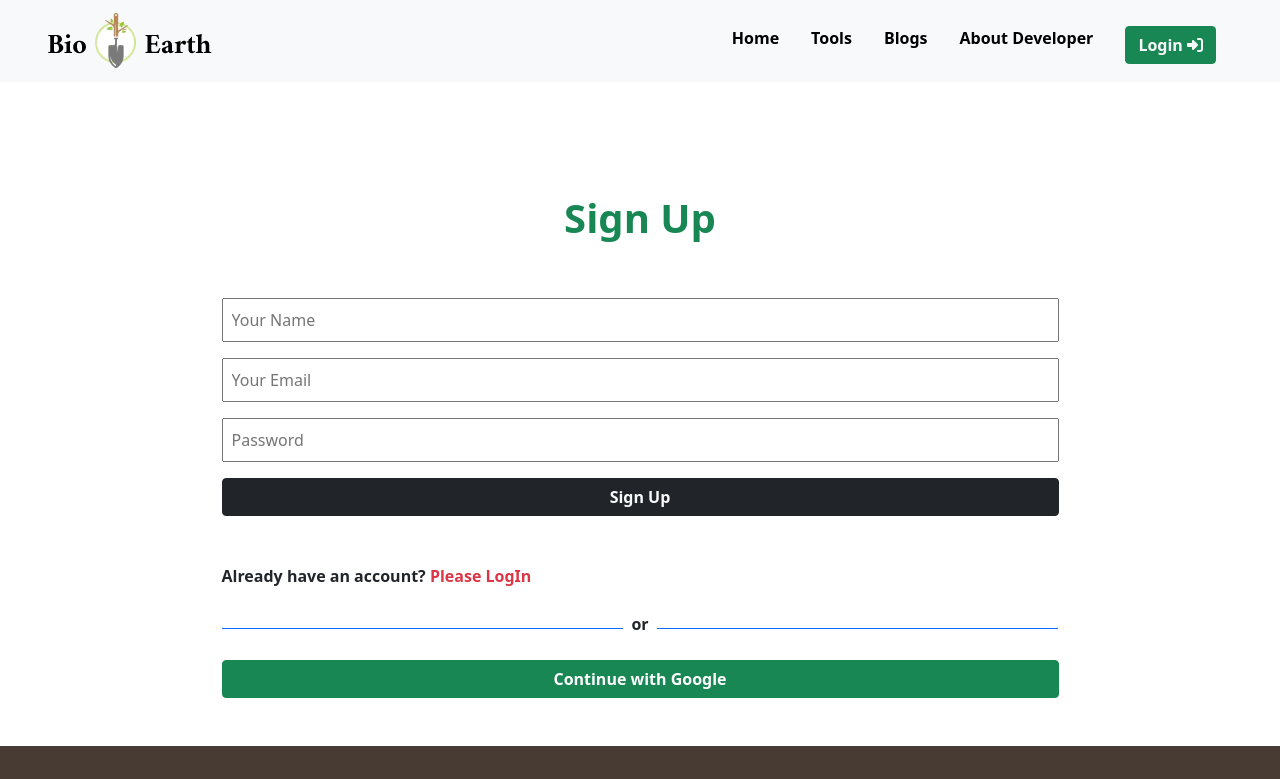
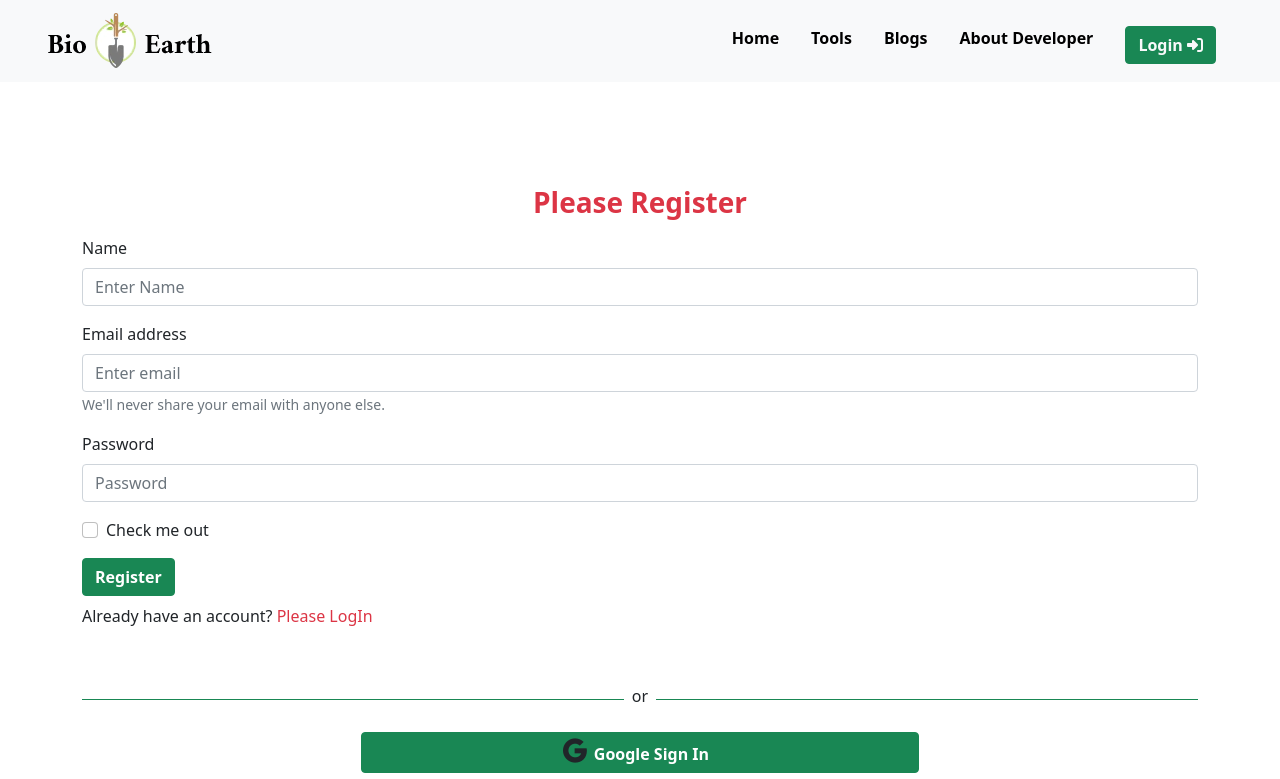
Before and after one commit to khadiza21/-manufacturer-website-client-as-12, a React (Create React App) app: page /register in a window 1280 px wide. Shown: the top 779 px of the page. Built offline with nearby package versions, Linux system fonts and the light colour scheme; no server answers.

Commit message:
jwt auth done

```diff
--- a/src/components/Hooks/useToken.js
+++ b/src/components/Hooks/useToken.js
@@ -1,31 +1,47 @@
-import { useEffect, useState } from 'react';
+import axios from "axios";
+import { useEffect, useState } from "react";
 
-const useToken = user => {
-    console.log(user);
-    const [token, setToken] = useState('');
-    useEffect( () =>{
+const useToken = (user) => {
+  // useEffect( () =>{
+  //     if(email){
+  //         fetch(`http://localhost:5000/user/${email}`, {
+  //             method:'PUT',
+  //             headers: {
+  //                 'content-type': 'application/json'
+  //             },
+  //             body:JSON.stringify(currentUser)
+  //         })
+  //         .then(res=>res.json())
+  //         .then(data => {
+  //             console.log('data inside useToken', data);
+  //             const accessToken = data.token;
+  //             localStorage.setItem('accessToken', accessToken);
+  //             setToken(accessToken);
+  //         })
+  //     }
 
-        const email = user?.user?.email;
-        const currentUser = {email: email};
-        if(email){
-            fetch(`http://localhost:5000/user/${email}`, {
-                method:'PUT',
-                headers: {
-                    'content-type': 'application/json'
-                },
-                body:JSON.stringify(currentUser)
-            })
-            .then(res=>res.json())
-            .then(data => {
-                console.log('data inside useToken', data);
-                const accessToken = data.token;
-                localStorage.setItem('accessToken', accessToken);
-                setToken(accessToken);
-            })
-        }
+  // }, [user]);
+  // return [token];
+  const [token, setToken] = useState("");
+  useEffect(() => {
+    const getToken = async () => {
+      console.log(user);
+      const email = user?.user?.email;
+     // const currentUser = { email: email };
+      if (email) {
+        const { data } = await axios.post(
+          "https://cryptic-stream-01124.herokuapp.com/login",
+          { email }
+        );
+        setToken(data.accessToken);
+        localStorage.setItem("accessToken", data.accessToken);
+      }
 
-    }, [user]);
-    return [token];
+
+    };
+    getToken();
+  }, [user]);
+  return [token];
 };
 
 export default useToken;
--- a/src/components/pages/Login/Login.js
+++ b/src/components/pages/Login/Login.js
@@ -1,60 +1,63 @@
-import React, { useEffect, useRef } from "react";
-import { useForm } from "react-hook-form";
+import React, {  useRef } from "react";
+
+
 import { Link, useLocation, useNavigate } from "react-router-dom";
 import auth from "../../../firebase.init";
 import {
+  useSendPasswordResetEmail,
   useSignInWithEmailAndPassword,
-  useSignInWithGoogle,
+
 } from "react-firebase-hooks/auth";
 import Loading from "../../shared/Loading";
-import { sendPasswordResetEmail } from "firebase/auth";
+// import { sendPasswordResetEmail } from "firebase/auth";
 import { toast } from "react-toastify";
 import useToken from "../../Hooks/useToken";
+import { Button, Form } from "react-bootstrap";
+import SocilalLogin from "./SocilalLogin";
 
 const Login = () => {
-  const [signInWithGoogle, gUser, gLoading, gError] = useSignInWithGoogle(auth);
-  const {
-    register,
-    formState: { errors },
-    handleSubmit,
-  } = useForm();
-  const [signInWithEmailAndPassword, user, loading, error] =
-    useSignInWithEmailAndPassword(auth);
 
-  const [token] = useToken(user || gUser);
 
-  let signInError;
   const emailRef = useRef("");
   const passwordRef = useRef("");
   const navigate = useNavigate();
   const location = useLocation();
+
   let from = location.state?.from?.pathname || "/";
+  let errorElement;
 
-  useEffect(() => {
+  const [signInWithEmailAndPassword, user, loading, error] =
+    useSignInWithEmailAndPassword(auth);
+
+  const [sendPasswordResetEmail, sending] = useSendPasswordResetEmail(auth);
+  const [token] = useToken(user);
+  if (loading || sending) {
+    return <Loading></Loading>;
+  }
+
   if (token) {
     navigate(from, { replace: true });
   }
-  }, [token, from, navigate]);
 
-  if (loading || gLoading) {
-    return <Loading></Loading>;
+  if (error) {
+    errorElement = <p className="text-danger"> Error: {error?.message} </p>;
   }
 
-  if (error || gError) {
-    signInError = (
-      <p className="text-danger">
-        <small>{error?.message || gError?.message}</small>
-      </p>
-    );
-  }
+  const handleSubmit = async (event) => {
+    event.preventDefault();
 
-  const onSubmit = (data) => {
-    signInWithEmailAndPassword(data.email, data.password);
+    const email = emailRef.current.value;
+    const password = passwordRef.current.value;
+
+    await signInWithEmailAndPassword(email, password);
+  };
+
+  const navigateRegister = (event) => {
+    navigate("/register");
   };
 
   const resetPassword = async () => {
     const email = emailRef.current.value;
-    console.log(email);
     if (email) {
       await sendPasswordResetEmail(email);
       toast("Sent email");
@@ -63,104 +66,61 @@ const Login = () => {
     }
   };
   return (
-    <div className="container mx-auto mt-5 pt-5">
-      <h2 className="text-center text-success  fs-1 pb-5 py-3 fw-bold">
-        Login!
-      </h2>
-      <form
-        className="d-flex flex-column w-75 mx-auto"
-        onSubmit={handleSubmit(onSubmit)}
-      >
-        <input
+    <div className="container w-100 mx-auto my-5 py-5">
+    <h3 className="text-danger text-center mt-2 fw-bold">Please LogIn</h3>
+    <Form onSubmit={handleSubmit} className="mt-5 pt-5">
+      <Form.Group className="mb-3" controlId="formBasicEmail">
+        <Form.Label>Email address</Form.Label>
+        <Form.Control
           ref={emailRef}
           type="email"
-          placeholder="Your Email"
-          className="ps-2 py-2 "
-          {...register("email", {
-            required: {
-              value: true,
-              message: "Email is Required",
-            },
-            pattern: {
-              value: /[a-z0-9]+@[a-z]+\.[a-z]{2,3}/,
-              message: "Provide a valid Email",
-            },
-          })}
+          placeholder="Enter email"
+          required
         />
-        <label className="mb-3">
-          {errors.email?.type === "required" && (
-            <span className="text-danger">{errors.email.message}</span>
-          )}
-          {errors.email?.type === "pattern" && (
-            <span className="text-danger">{errors.email.message}</span>
-          )}
-        </label>
+        <Form.Text className="text-muted">
+          We'll never share your email with anyone else.
+        </Form.Text>
+      </Form.Group>
 
-        <input
+      <Form.Group className="mb-3" controlId="formBasicPassword">
+        <Form.Label>Password</Form.Label>
+        <Form.Control
           ref={passwordRef}
           type="password"
           placeholder="Password"
-          className="ps-2 py-2 "
-          {...register("password", {
-            required: {
-              value: true,
-              message: "Password is Required",
-            },
-            minLength: {
-              value: 6,
-              message: "Must be 6 characters or longer",
-            },
-          })}
+          required
         />
-        <label className="mb-3">
-          {errors.password?.type === "required" && (
-            <span className="text-danger">{errors.password.message}</span>
-          )}
-          {errors.password?.type === "minLength" && (
-            <span className="text-danger">{errors.password.message}</span>
-          )}
-        </label>
+      </Form.Group>
 
-        {signInError}
-        <input
-          className="btn btn-success fw-bold  text-light"
+      <Button
+        className="d-block mx-auto w-50 fw-bold"
+        variant="success"
         type="submit"
-          value="Login"
-        />
-      </form>
-
-      <p className="mt-5 fw-bold w-75 mx-auto">
-        New to Bio Earth?{" "}
+      >
+        LogIn
+      </Button>
+    </Form>
+    <p className="my-2">
+      New to Tralve BK?{" "}
       <Link
         to="/register"
-          //   onClick={navigateRegister}
+        onClick={navigateRegister}
         className="text-decoration-none text-danger pe-auto"
       >
         Please Register
       </Link>{" "}
     </p>
-
-      <p className=" fw-bold w-75 mx-auto">
+    <p className="my-2">
       Forget Passsword?{" "}
       <button
         onClick={resetPassword}
-          className="fw-bold btn btn-link text-decoration-none text-danger pe-auto"
+        className=" btn btn-link text-decoration-none text-danger pe-auto"
       >
         Reset Passsword
       </button>{" "}
     </p>
-      <div className=" fw-bold d-flex align-items-center w-75 mx-auto">
-        <div style={{ height: "1px" }} className="bg-primary w-50"></div>
-        <p className="mt-2 px-2 ">or</p>
-        <div style={{ height: "1px" }} className="bg-primary w-50"></div>
-      </div>
-
-      <button
-        onClick={() => signInWithGoogle()}
-        className="btn btn-success w-75 mb-5 fw-bold d-block mx-auto "
-      >
-        Continue with Google
-      </button>
+    {errorElement}
+    <SocilalLogin></SocilalLogin>
   </div>
   );
 };
--- a/src/components/pages/Login/Register.js
+++ b/src/components/pages/Login/Register.js
@@ -1,164 +1,129 @@
 import React from "react";
+import { Button, Form } from "react-bootstrap";
 import {
   useCreateUserWithEmailAndPassword,
-  useSignInWithGoogle,
+
   useUpdateProfile,
 } from "react-firebase-hooks/auth";
-import { useForm } from "react-hook-form";
+
 import { Link,  useLocation,  useNavigate } from "react-router-dom";
+import { toast } from "react-toastify";
 import auth from "../../../firebase.init";
 import useToken from "../../Hooks/useToken";
 import Loading from "../../shared/Loading";
+import SocilalLogin from "./SocilalLogin";
 
 
 const Register = () => {
-  const [signInWithGoogle, gUser, gLoading, gError] = useSignInWithGoogle(auth);
-  const {
-    register,
-    formState: { errors },
-    handleSubmit,
-  } = useForm();
-  const [createUserWithEmailAndPassword, user, loading, error] =
-    useCreateUserWithEmailAndPassword(auth);
+  const [
+    createUserWithEmailAndPassword,
+    user,
+    loading,
+    // error,
+  ] = useCreateUserWithEmailAndPassword(auth, { sendEmailVerification: true });
 
-  const [updateProfile, updating, updateError] = useUpdateProfile(auth);
- const [token] = useToken(user || gUser)
+  const [updateProfile, updating] = useUpdateProfile(auth);
+  // updateError
+const [token] = useToken(user);
   const navigate = useNavigate();
+  const location = useLocation();
 
-  const location = useLocation();
   let from = location.state?.from?.pathname || "/";
 
-  let signInError;
+  const navigateLogin = () => {
+    navigate("/login");
+  };
 
-  if (loading || gLoading || updating) {
+//   if (user) {
+//     navigate(from, { replace: true });
+//   }
+ if (loading || updating) {
     return <Loading></Loading>;
   }
 
-  if (error || gError || updateError) {
-    signInError = (
-      <p className="text-danger">
-        <small>
-          {error?.message || gError?.message || updateError?.message}
-        </small>
-      </p>
-    );
+  if (token) {
+    // navigate('/home');
+    navigate(from, { replace: true });
   }
 
-  if (token) {
-    console.log(user || gUser);
-   navigate(from, { replace: true });
-  }
 
-  const onSubmit = async (data) => {
-    await createUserWithEmailAndPassword(data.email, data.password);
-    await updateProfile({ displayName: data.name });
-    console.log("update done");
-    navigate("/home");
+
+
+  const handleRegister = async (event) => {
+    event.preventDefault();
+
+    const name = event.target.name.value;
+    const email = event.target.email.value;
+    const password = event.target.password.value;
+
+    await createUserWithEmailAndPassword(email, password);
+    await updateProfile({ displayName: name });
+    // await updateProfile({ displayName, photoURL });
+    // alert('Updated profile');
+    console.log("Updated profile");
+    toast("Account Created Successfully!")
+
+
+    console.log(name, email, password);
   };
 
   return (
-    <div className="container mx-auto mt-5 pt-5">
-      <h2 className="text-center text-success  fs-1 pb-5 py-3 fw-bold">
-        Sign Up
-      </h2>
+    <div className="container w-100 mx-auto mt-5 pt-5">
+      <h3 className="text-danger text-center fw-bold mt-2">Please Register</h3>
+      <Form onSubmit={handleRegister} className="mt-2 pt-2">
+        <Form.Group className="mb-3" controlId="formBasicName">
+          <Form.Label>Name</Form.Label>
+          <Form.Control
+            // ref={emailRef}
+            name="name"
+            type="text"
+            placeholder="Enter Name"
+            required
+          />
+        </Form.Group>
 
-      <form
-        className="d-flex flex-column w-75 mx-auto"
-        onSubmit={handleSubmit(onSubmit)}
-      >
-        <input
-          type="text"
-          placeholder="Your Name"
-          className="ps-2 py-2 "
-          {...register("name", {
-            required: {
-              value: true,
-              message: "Name is Required",
-            },
-          })}
-        />
-        <label className="mb-3">
-          {errors.name?.type === "required" && (
-            <span className=" text-danger">{errors.name.message}</span>
-          )}
-        </label>
-        <input
-          type="email"
-          placeholder="Your Email"
-          className="ps-2 py-2 "
-          {...register("email", {
-            required: {
-              value: true,
-              message: "Email is Required",
-            },
-            pattern: {
-              value: /[a-z0-9]+@[a-z]+\.[a-z]{2,3}/,
-              message: "Provide a valid Email",
-            },
-          })}
-        />{" "}
-        <label className="mb-3">
-          {errors.email?.type === "required" && (
-            <span className=" text-danger">{errors.email.message}</span>
-          )}
-          {errors.email?.type === "pattern" && (
-            <span className=" text-danger">{errors.email.message}</span>
-          )}
-        </label>
-        <input
-          type="password"
-          placeholder="Password"
-          className="ps-2 py-2 "
-          {...register("password", {
-            required: {
-              value: true,
-              message: "Password is Required",
-            },
-            minLength: {
-              value: 6,
-              message: "Must be 6 characters or longer",
-            },
-          })}
-        />{" "}
-        <label className="mb-3">
-          {errors.password?.type === "required" && (
-            <span className="text-danger">{errors.password.message}</span>
-          )}
-          {errors.password?.type === "minLength" && (
-            <span className=" text-danger">{errors.password.message}</span>
-          )}
-        </label>
-        {signInError}
-        <input
-          className="btn btn-dark  fw-bold text-light"
-          type="submit"
-          value="Sign Up"
-        />
-      </form>
+        <Form.Group className="mb-3" controlId="formBasicEmail">
+          <Form.Label>Email address</Form.Label>
+          <Form.Control
+            // ref={emailRef}
+            type="email"
+            name="email"
+            placeholder="Enter email"
+            required
+          />
+          <Form.Text className="text-muted">
+            We'll never share your email with anyone else.
+          </Form.Text>
+        </Form.Group>
 
-      <p className="mt-5 w-75 fw-bold mx-auto">
+        <Form.Group className="mb-3" controlId="formBasicPassword">
+          <Form.Label>Password</Form.Label>
+          <Form.Control
+            // ref={passwordRef}
+            type="password"
+            name="password"
+            placeholder="Password"
+            required
+          />
+        </Form.Group>
+        <Form.Group className="mb-3" controlId="formBasicCheckbox">
+          <Form.Check type="checkbox" label="Check me out" />
+        </Form.Group>
+        <Button variant="success" type="submit" className='fw-bold'>
+          Register
+        </Button>
+      </Form>
+      <p className="my-2">
         Already have an account?{" "}
         <Link
           to="/login"
-          //   onClick={navigateLogin}
+          onClick={navigateLogin}
           className="text-decoration-none text-danger pe-auto"
         >
           Please LogIn
         </Link>{" "}
       </p>
-
-      <div className=" fw-bold d-flex align-items-center w-75 mx-auto">
-        <div style={{ height: "1px" }} className="bg-primary w-50"></div>
-        <p className="mt-2 px-2 ">or</p>
-        <div style={{ height: "1px" }} className="bg-primary w-50"></div>
-      </div>
-
-      <button
-        onClick={() => signInWithGoogle()}
-        className="btn btn-success w-75 mb-5 fw-bold d-block mx-auto my-2"
-      >
-        Continue with Google
-      </button>
+      <SocilalLogin></SocilalLogin>
     </div>
   );
 };
--- a/src/components/pages/Login/RequireAuth.js
+++ b/src/components/pages/Login/RequireAuth.js
@@ -1,12 +1,14 @@
 import React from "react";
-import { useAuthState } from "react-firebase-hooks/auth";
+import { useAuthState, useSendEmailVerification } from "react-firebase-hooks/auth";
 import { Navigate, useLocation } from "react-router-dom";
+
 import auth from "../../../firebase.init";
 import Loading from "../../shared/Loading";
 
 const RequireAuth = ({ children }) => {
   const [user, loading] = useAuthState(auth);
   const location = useLocation();
+  const [sendEmailVerification] = useSendEmailVerification(auth); //, sending, error]
 
   if (loading) {
     return <Loading></Loading>;
@@ -15,6 +17,26 @@ const RequireAuth = ({ children }) => {
   if (!user) {
     return <Navigate to="/login" state={{ from: location }} replace></Navigate>;
   }
+
+
+  // if (user.providerData[0]?.providerId === "password" ) {
+  //   return (
+  //     <div className="text-center mt-5">
+  //       <h3 className="text-danger">Your Email is not verified!!</h3>
+  //       <h5 className="text-success"> Please Verify your email address</h5>
+  //       <button
+  //         className="btn btn-primary"
+  //         onClick={async () => {
+  //           await sendEmailVerification();
+  //           toast("Sent email");
+  //         }}
+  //       >
+  //         Send Verification Email Again
+  //       </button>
+
+  //     </div>
+  //   );
+  // }
   return children;
 };
 
--- /dev/null
+++ b/src/components/pages/Login/SocilalLogin.js
@@ -0,0 +1,60 @@
+import React from 'react';
+import { useSignInWithGoogle } from 'react-firebase-hooks/auth';
+import { useLocation, useNavigate } from 'react-router-dom';
+import auth from '../../../firebase.init';
+import useToken from '../../Hooks/useToken';
+import Loading from '../../shared/Loading';
+
+const SocilalLogin = () => {
+    const [signInWithGoogle, user, loading, error] = useSignInWithGoogle(auth);
+
+    const [token] = useToken(user );
+    const navigate = useNavigate();
+    const location = useLocation();
+
+    let from = location.state?.from?.pathname || "/";
+
+    let errorElement;
+
+    if (loading ) {
+      return <Loading></Loading>;
+    }
+
+    if (error ) {
+      errorElement = (
+        <p className="text-danger">
+          Error: {error?.message}
+        </p>
+      );
+    }
+
+    if (token) {
+      navigate(from, { replace: true });
+    }
+    return (
+        <div className=" my-5">
+        <div className="d-flex align-items-center">
+          <div style={{ height: "1px" }} className="bg-success w-50"></div>
+          <p className="mt-2 px-2">or</p>
+          <div style={{ height: "1px" }} className="bg-success w-50"></div>
+        </div>
+        {errorElement}
+        <div className="">
+          <button
+            onClick={() => signInWithGoogle()}
+            className="btn btn-success w-50 d-block mx-auto my-2"
+          >
+            <i class="fa-brands fa-google fw-bold fs-4 text-dark"></i>
+            <span className="px-2 fw-bold">Google Sign In</span>
+          </button>
+          <button className="btn btn-success w-50 d-block mx-auto my-2">
+            <i class="fa-brands fa-facebook-f fw-bold fs-4 text-dark"></i>
+            <span className="px-2 fw-bold">Facebook Sign In</span>
+          </button>
+
+        </div>
+      </div>
+    );
+};
+
+export default SocilalLogin;
```
Lines whose indentation alone changed are shown as unchanged.
